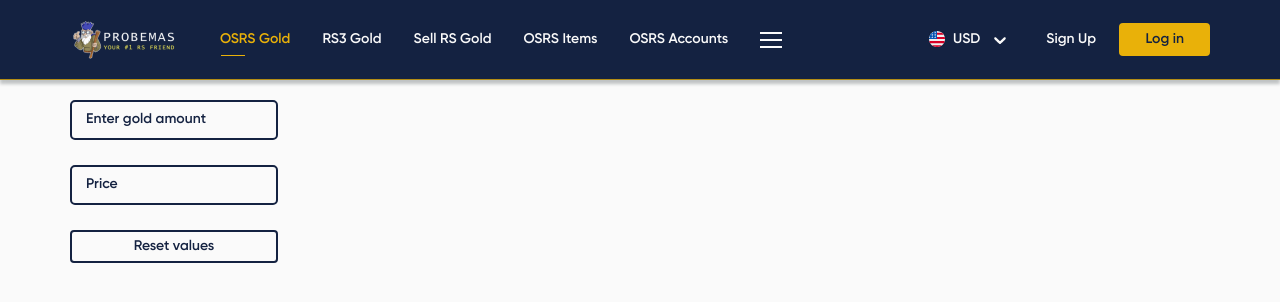
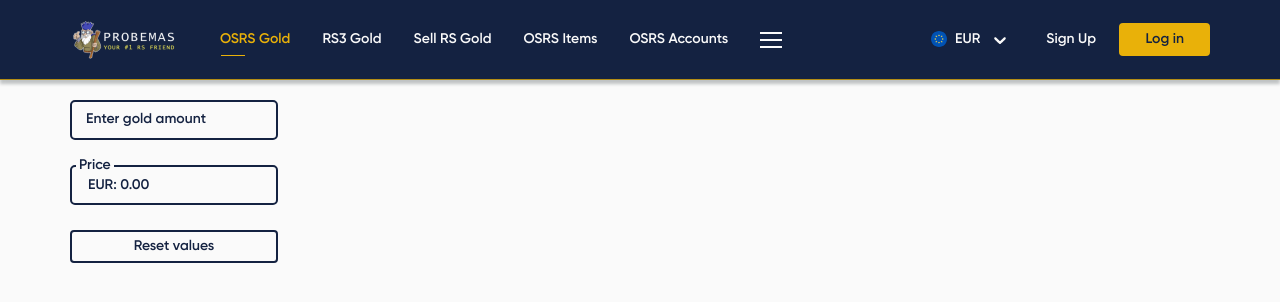
Before and after one commit to AnatoliiCubex/gold-2-currency, a Next.js app: page / in a window 1280 px wide. Shown: the top 302 px of the page. Built offline with nearby package versions, Linux system fonts and the light colour scheme.

Commit message:
updated currency object, price calculator

```diff
--- a/src/components/Common/Header/Header.component.tsx
+++ b/src/components/Common/Header/Header.component.tsx
@@ -11,10 +11,12 @@ import { Button, ButtonVariantEnum } from "@components/UI/Button";
 
 import styles from "./Header.module.scss";
 import { useMediaQuery } from "@mantine/hooks";
+import { useCurrency } from "../../../context/CurrencyContext";
 
 export const HeaderComponent = () => {
   const [isOpenHiddenLinks, setIsOpenHiddenLinks] = useState(false);
   const headerClassName = classNames(styles.header, "container");
+  const { currency, changeCurrency } = useCurrency();
   const screenLowerThan650px = useMediaQuery("(max-width: 650px)");
   const screenLowerThan550px = useMediaQuery("(max-width: 550px)");
 
@@ -36,7 +38,12 @@ export const HeaderComponent = () => {
       {!(isOpenHiddenLinks && screenLowerThan550px) && (
         <div className={styles.selectAndButtonsContainer}>
           {!screenLowerThan650px && (
-            <Select id='currencySelector' options={currencyOptions} />
+            <Select
+              id='currencySelector'
+              value={currency}
+              options={currencyOptions}
+              setOptions={changeCurrency}
+            />
           )}
           <div className={"buttonsContainer"}>
             {!screenLowerThan550px && (
--- a/src/components/Common/NavBar/NavBar.component.tsx
+++ b/src/components/Common/NavBar/NavBar.component.tsx
@@ -1,26 +1,26 @@
 import React, { useState } from "react";
 import classNames from "classnames";
 import Link from "next/link";
+import { useMediaQuery } from "@mantine/hooks";
 
 import { FontWeightEnum, Text, TextSizeEnum } from "@components/UI/Text";
-import { navBarLinks } from "./constants";
-
 import { DropDown } from "@components/UI/DropDown";
-import { useMediaQuery } from "@mantine/hooks";
-
 import { Select } from "@components/UI/Select";
 import { currencyOptions } from "@components/UI/Select/constants";
 import { Button, ButtonVariantEnum } from "@components/UI/Button";
 
+import { NavBarProps } from "./NavBar.types";
+import { navBarLinks } from "./constants";
+
 import styles from "./NavBar.module.scss";
-import { NavBarProps } from "./NavBar.types";
+import { useCurrency } from "../../../context/CurrencyContext";
 
 export const NavBarComponent: React.FC<NavBarProps> = ({
   isOpenHiddenLinks,
   setIsOpenHiddenLinks,
 }) => {
   const [activeTab, setActiveTab] = useState(navBarLinks[0]);
-
+  const { currency, changeCurrency } = useCurrency();
   const screenLowerThan650px = useMediaQuery("(max-width: 650px)");
   const screenLowerThan550px = useMediaQuery("(max-width: 550px)");
 
@@ -90,8 +90,10 @@ export const NavBarComponent: React.FC<NavBarProps> = ({
             </ul>
             {screenLowerThan650px && (
               <Select
-                id='dropDownCurrencySelector'
+                id='currencySelector'
+                value={currency}
                 options={currencyOptions}
+                setOptions={changeCurrency}
                 className={styles.dropDownSelect}
               />
             )}
--- a/src/components/PriceCalculator/Pricecalculator.component.tsx
+++ b/src/components/PriceCalculator/Pricecalculator.component.tsx
@@ -1,24 +1,34 @@
-import { useState } from "react";
+import { useEffect, useState } from "react";
+
+import { useCurrency } from "../../context/CurrencyContext";
 
 import { Input } from "@components/UI/Input";
+import { Button, ButtonVariantEnum } from "@components/UI/Button";
 
 import styles from "./PriceCalculator.module.scss";
-import { Button, ButtonVariantEnum } from "@components/UI/Button";
 
 export const PriceCalculatorComponent = () => {
   const [goldAmount, setGoldAmount] = useState(0);
   const [price, setPrice] = useState(0);
+  const { currency } = useCurrency();
 
   const handleChangeGoldAmount = (e: React.ChangeEvent<HTMLInputElement>) => {
     const amount = parseInt(e.target.value);
-    setGoldAmount(amount);
-    setPrice(amount * 10);
+    if (currency !== null) {
+      setGoldAmount(amount);
+      setPrice(amount * currency.exchange);
+    }
   };
 
   const handleResetValues = () => {
     setGoldAmount(0);
     setPrice(0);
   };
+
+  useEffect(() => {
+    if (currency === null) return;
+    setPrice(goldAmount * currency.exchange);
+  }, [currency]);
 
   return (
     <div className={styles.calculator}>
@@ -35,9 +45,9 @@ export const PriceCalculatorComponent = () => {
       <Input
         id='price'
         label='Price'
-        value={goldAmount > 0 ? `USD: ${price || ""}` : ""}
+        value={`${currency?.value}: ${price.toFixed(2) || ""}`}
+        style={{ width: "fit-content" }}
         disabled
-        style={{ width: "fit-content" }}
       />
       <Button
         text='Reset values'
--- a/src/components/PriceCalculator/index.tsx
+++ b/src/components/PriceCalculator/index.tsx
@@ -1 +1 @@
-export { PriceCalculatorComponent as PriceCalculator } from "./PriceCalculator.component";
+export { PriceCalculatorComponent as PriceCalculator } from "./Pricecalculator.component";
--- a/src/components/UI/Select/Select.component.tsx
+++ b/src/components/UI/Select/Select.component.tsx
@@ -1,44 +1,43 @@
-import { useState } from "react";
-import Select, {
-  SingleValue,
-  // ActionMeta,
-  components,
-} from "react-select";
+import classNames from "classnames";
+import Select, { SingleValue, components } from "react-select";
 
 import { IconsEnum, SvgIcon } from "../SvgIcon";
 import { FontWeightEnum, Text, TextSizeEnum } from "../Text";
 
-// import { currencyOptions } from "./constants";
 import styles from "./Select.module.scss";
-import classNames from "classnames";
 
-type SelectOptionType = { label: string; value: string } | null;
+type SelectOptionType = {
+  label: string;
+  value: string;
+  icon?: IconsEnum;
+  exchange: number;
+} | null;
+
 type Props = {
   id: string;
+  value: SingleValue<SelectOptionType>;
   options: {
     value: string;
     label: string;
     icon?: IconsEnum;
+    exchange: number;
   }[];
+  setOptions: (newValue: SingleValue<SelectOptionType>) => void;
   className?: string;
 };
 
 export const SelectComponent: React.FC<Props> = ({
   id,
   options,
+  value,
+  setOptions,
   className,
 }) => {
   const { Option, SingleValue } = components;
-  const [selectedOption, setSelectedOption] = useState<SelectOptionType>(
-    options[0]
-  );
 
   const selectClassName = classNames(styles.select, " myTransition", className);
-  const handleChange = (
-    newValue: SingleValue<SelectOptionType>
-    // actionMeta: ActionMeta<SelectOptionType>
-  ) => {
-    setSelectedOption(newValue);
+  const handleChange = (newValue: SingleValue<SelectOptionType>) => {
+    setOptions(newValue);
   };
 
   // eslint-disable-next-line @typescript-eslint/no-explicit-any
@@ -67,7 +66,7 @@ export const SelectComponent: React.FC<Props> = ({
       className={selectClassName}
       classNamePrefix={"react-select"}
       options={options}
-      value={selectedOption}
+      value={value}
       onChange={handleChange}
       isSearchable={false}
       components={{
--- a/src/components/UI/Select/constants.ts
+++ b/src/components/UI/Select/constants.ts
@@ -1,9 +1,9 @@
 import { IconsEnum } from "../SvgIcon";
 
 export const currencyOptions = [
-  { value: "USD", label: "USD", icon: IconsEnum.usa },
-  { value: "EUR", label: "EUR", icon: IconsEnum.eu },
-  { value: "GBP", label: "GBP", icon: IconsEnum.uk },
-  { value: "AUD", label: "AUD", icon: IconsEnum.australia },
-  { value: "CAD", label: "CAD", icon: IconsEnum.canada },
+  { value: "USD", label: "USD", icon: IconsEnum.usa, exchange: 1 },
+  { value: "EUR", label: "EUR", icon: IconsEnum.eu, exchange: 1.2 },
+  { value: "GBP", label: "GBP", icon: IconsEnum.uk, exchange: 1.3 },
+  { value: "AUD", label: "AUD", icon: IconsEnum.australia, exchange: 1.4 },
+  { value: "CAD", label: "CAD", icon: IconsEnum.canada, exchange: 1.5 },
 ];
--- a/src/context/CurrencyContext.tsx
+++ b/src/context/CurrencyContext.tsx
@@ -1,18 +1,18 @@
 import { currencyOptions } from "@components/UI/Select/constants";
 import { IconsEnum } from "@components/UI/SvgIcon";
 import React, { ReactNode, useContext, useState } from "react";
+import { SingleValue } from "react-select";
+
+type SelectOptionType = {
+  label: string;
+  value: string;
+  icon?: IconsEnum;
+  exchange: number;
+} | null;
 
 export type CurrencyContextType = {
-  currency: {
-    value: string;
-    label: string;
-    icon?: IconsEnum;
-  };
-  changeCurrency: (info: {
-    value: string;
-    label: string;
-    icon?: IconsEnum;
-  }) => void;
+  currency: SingleValue<SelectOptionType>;
+  changeCurrency: (newValue: SingleValue<SelectOptionType>) => void;
 };
 
 export const currencyContextDefaultValues: CurrencyContextType = {
@@ -20,6 +20,7 @@ export const currencyContextDefaultValues: CurrencyContextType = {
     value: "USD",
     label: "USD",
     icon: IconsEnum.usa,
+    exchange: 1,
   },
   // eslint-disable-next-line @typescript-eslint/no-empty-function
   changeCurrency: () => {},
@@ -38,12 +39,12 @@ type Props = {
 };
 
 export function CurrencyProvider({ children }: Props) {
-  const [currency, setCurrency] = useState<CurrencyContextType["currency"]>(
-    currencyOptions[0]
+  const [currency, setCurrency] = useState<SingleValue<SelectOptionType>>(
+    currencyOptions[1]
   );
 
-  const changeCurrency = (info: CurrencyContextType["currency"]) => {
-    setCurrency(info);
+  const changeCurrency = (newValue: SingleValue<SelectOptionType>) => {
+    setCurrency(newValue);
   };
 
   const value = {
```
Also changed, not shown: src/pages/_app.tsx (+3 -17 lines).
